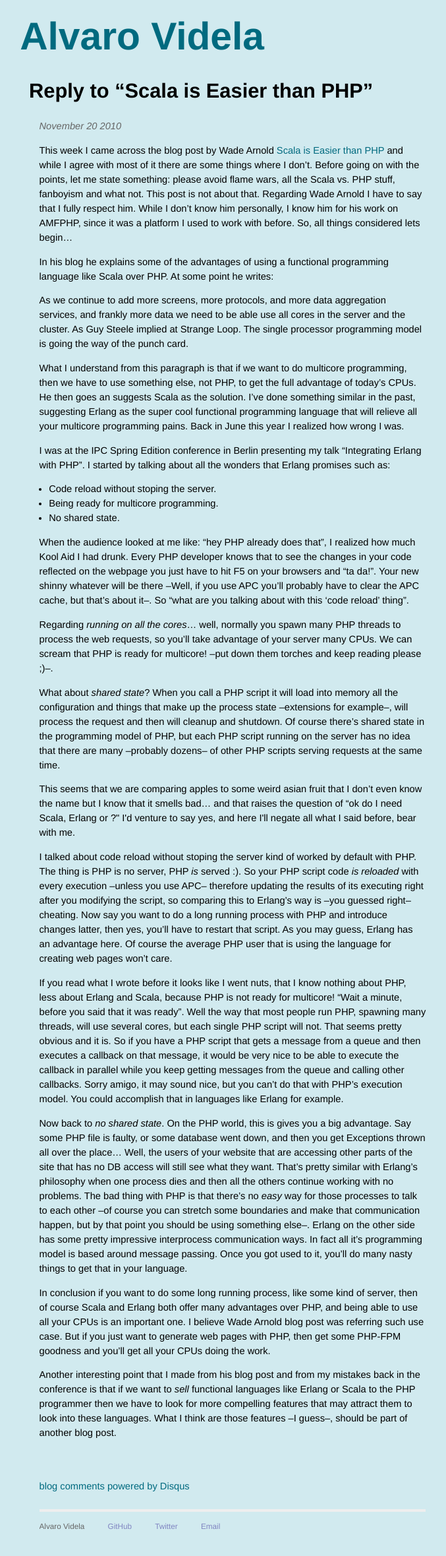
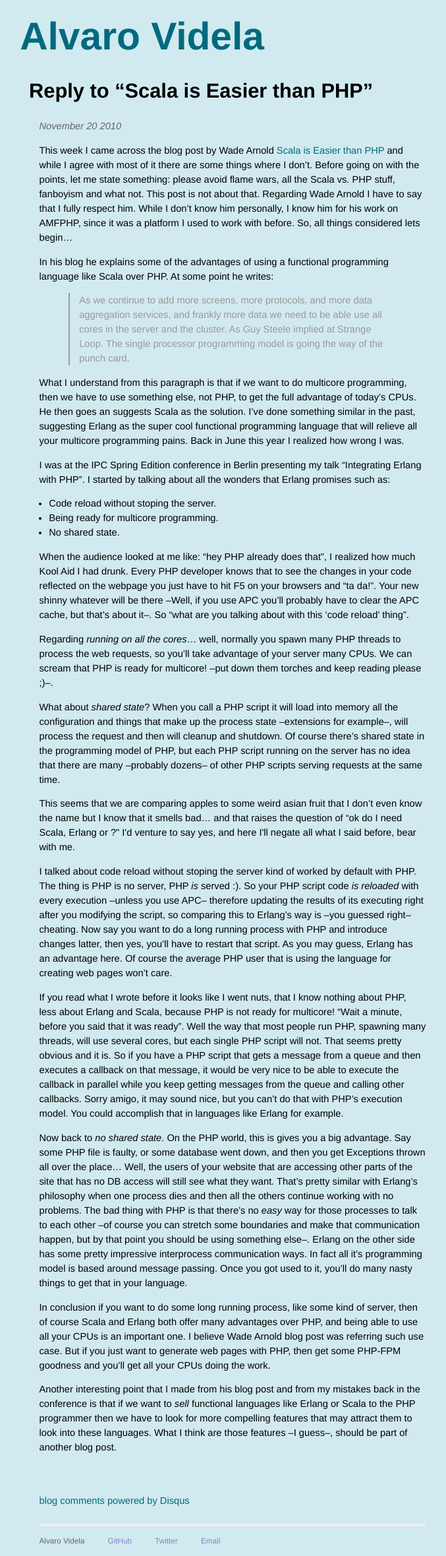
Before and after one commit to videlalvaro/videlalvaro.github.io, a Jekyll site: the page built from _posts/2010-11-20-reply-to-scala-is-easier-than-php.md, in a window 1280 px wide. Shown: the whole page at 66% size, without its empty margins (287-964 px from the left). Built offline with Jekyll 4.4.1, drawn with Linux system fonts in a browser that asks for light colours; comment, search, counter and statistics services are not loaded; before the commit the page ends 2337 px from its top, so only the background shows below that.

Commit message:
new style for blockquotes

```diff
--- a/css/screen.css
+++ b/css/screen.css
@@ -206,8 +206,6 @@
     margin-left: 1em;
   }
 
-
-
 #related {
   margin-top: 2em;
 }
@@ -230,3 +228,10 @@
 img {
   max-width: 40em;
 }
+
+blockquote {
+  margin: 1em 3em;
+  color: #999;
+  border-left: 2px solid #999;
+  padding-left: 1em;
+}
```
